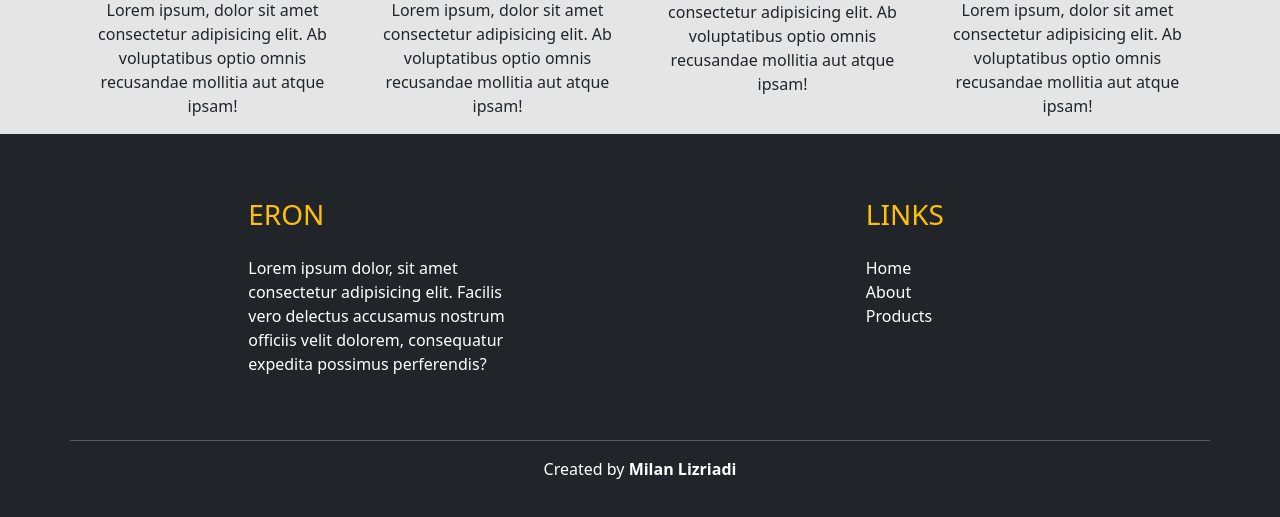
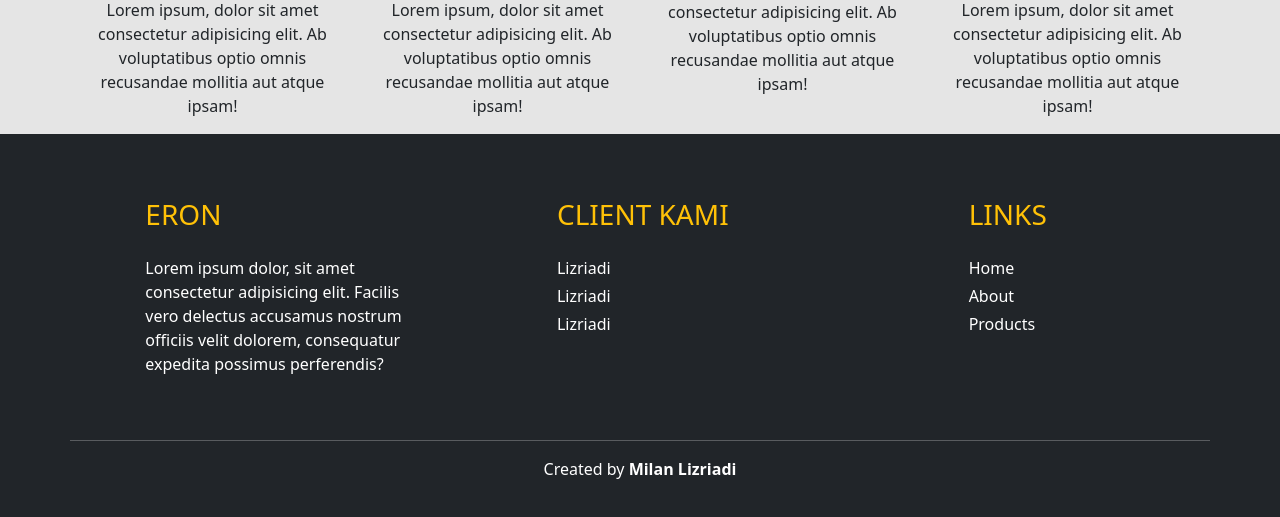
Before and after one commit to MilanLizriadi/eron, a plain HTML site: page index.html in a window 1280 px wide. Shown: the part 3066-3583 px from the top of the page. Drawn offline with nearby package versions, Linux system fonts and the light colour scheme; a script that the page names is missing.

Commit message:
Tambahin Client di Footer

```diff
--- a/index.html
+++ b/index.html
@@ -195,11 +195,18 @@
             velit dolorem, consequatur expedita possimus perferendis?</p>
         </div>
 
+        <div class="col-md-3 col-lg-3 col-xl-3 mx-auto mt-3">
+          <h3 class="text-uppercase mb-4 font-weight-bold text-warning">Client Kami</h3>
+          <a href="https://www.facebook.com/LIZRIADI/" class="footer-links text-white block mb-1">Lizriadi</a>
+          <a href="https://www.facebook.com/LIZRIADI/" class="footer-links text-white block mb-1">Lizriadi</a>
+          <a href="https://www.facebook.com/LIZRIADI/" class="footer-links text-white block mb-1">Lizriadi</a>
+        </div>
+
         <div class="col-md-2 col-lg-2 col-xl-2 mx-auto mt-3">
           <h3 class="text-uppercase mb-4 font-weight-bold text-warning">Links</h3>
-          <a href="#home" class="footer-links text-white d-block">Home</a>
-          <a href="#about" class="footer-links text-white d-block">About</a>
-          <a href="#products" class="footer-links text-white d-block">Products</a>
+          <a href="#home" class="footer-links text-white block mb-1">Home</a>
+          <a href="#about" class="footer-links text-white block mb-1">About</a>
+          <a href="#products" class="footer-links text-white block mb-1">Products</a>
         </div>
 
         <hr class="mt-5">
--- a/styles/style.css
+++ b/styles/style.css
@@ -99,7 +99,7 @@ section {
 }
 
 .footer-links:hover {
-  opacity: .9;
+  opacity: .8;
   transition: 0.3s;
 }
 
```
